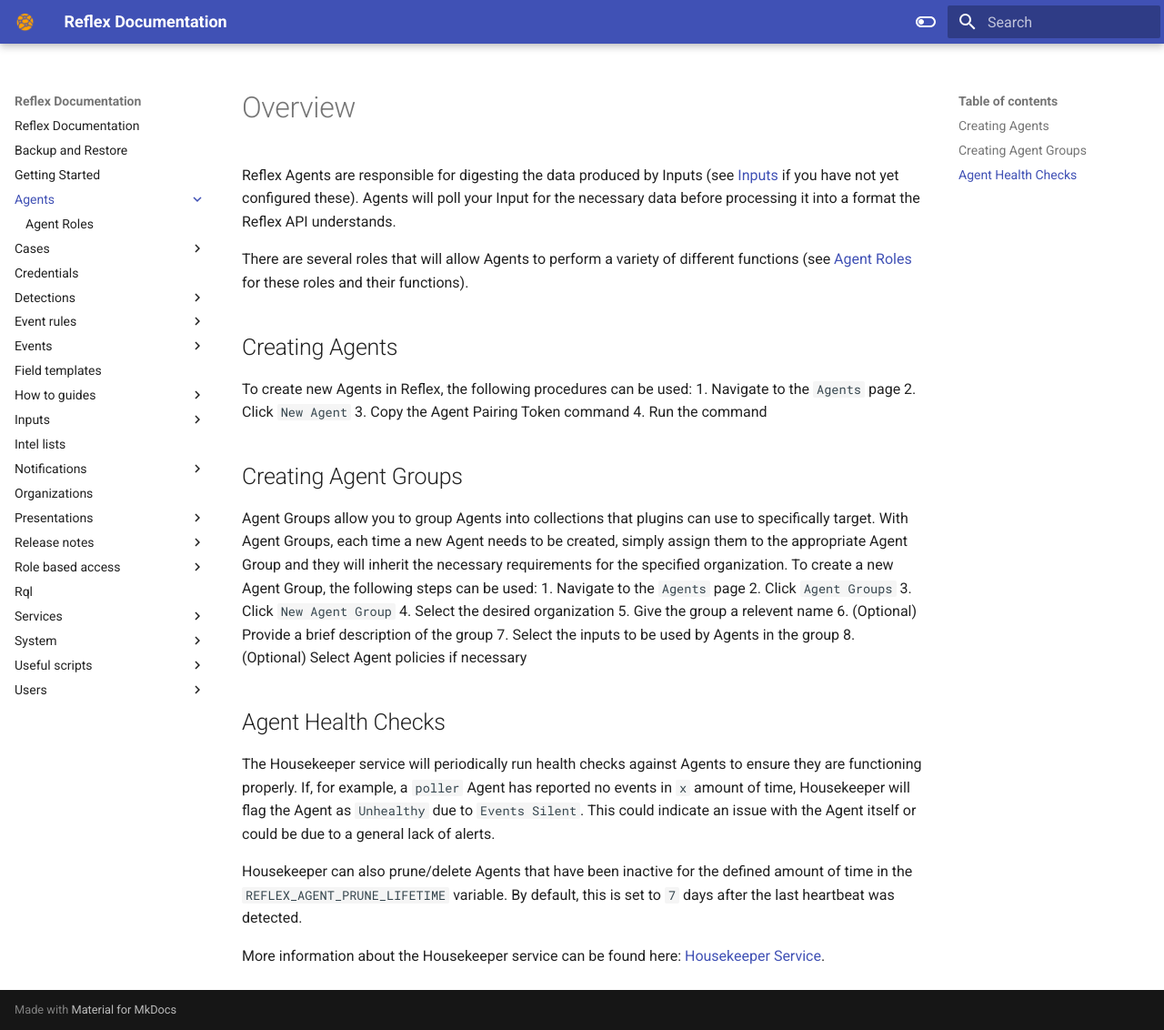
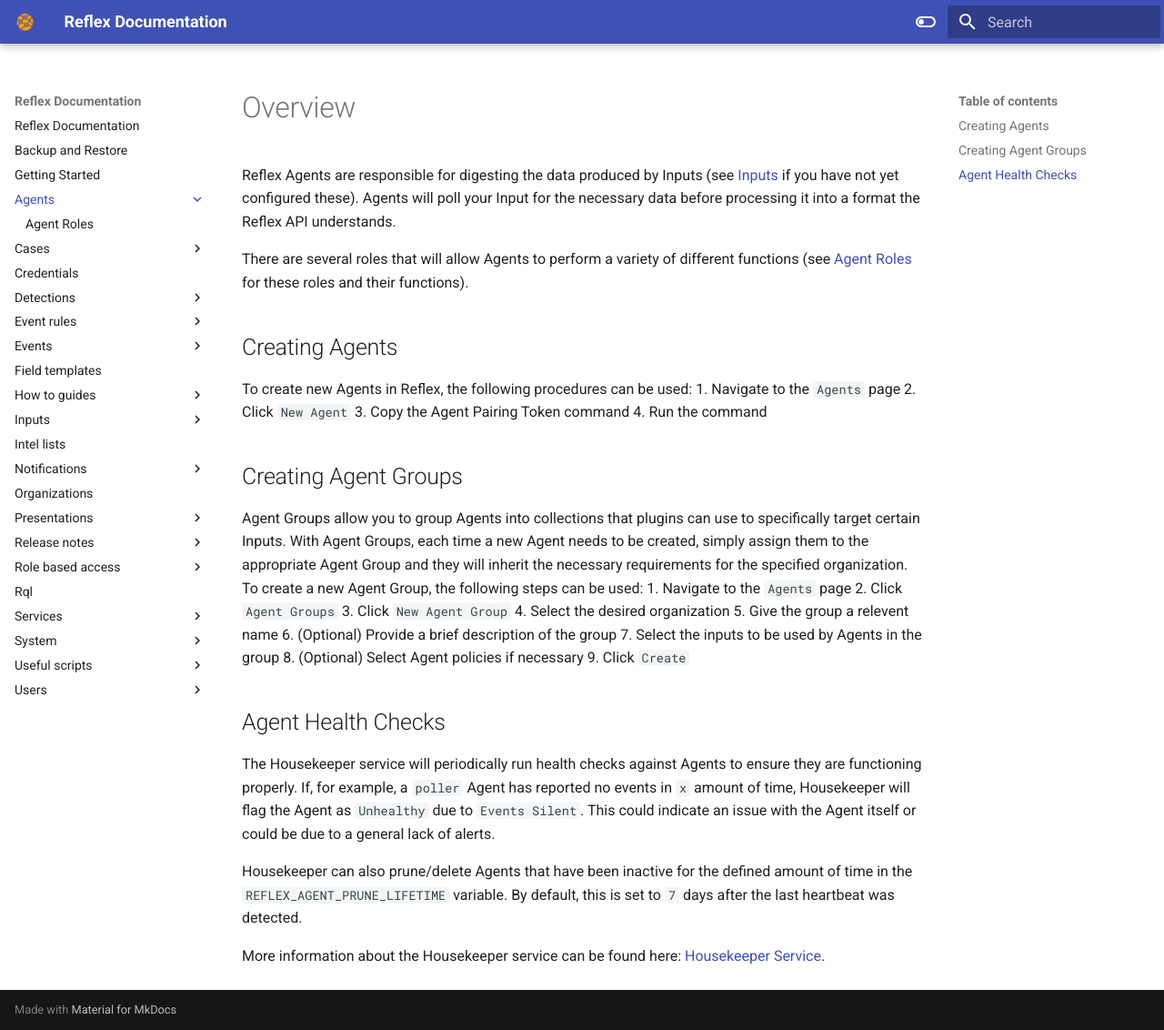
Before and after one commit to reflexsoar/reflex-docs, an MkDocs documentation site: the page built from docs/agents/index.md, in a window 1280 px wide and 1132 px high. Shown: the whole window at 91% size. Built offline with MkDocs 1.6.1 and Material for MkDocs 9.7.7, drawn with Linux system fonts in a browser that asks for light colours.

Commit message:
Added step 9 to creating groups

```diff
--- a/docs/agents/index.md
+++ b/docs/agents/index.md
@@ -12,7 +12,7 @@
 4. Run the command
 
 ## Creating Agent Groups
-Agent Groups allow you to group Agents into collections that plugins can use to specifically target. With Agent Groups, each time a new Agent needs to be created, simply assign them to the appropriate Agent Group and they will inherit the necessary requirements for the specified organization. To create a new Agent Group, the following steps can be used:
+Agent Groups allow you to group Agents into collections that plugins can use to specifically target certain Inputs. With Agent Groups, each time a new Agent needs to be created, simply assign them to the appropriate Agent Group and they will inherit the necessary requirements for the specified organization. To create a new Agent Group, the following steps can be used:
 1. Navigate to the `Agents` page
 2. Click `Agent Groups`
 3. Click `New Agent Group`
@@ -21,6 +21,7 @@
 6. (Optional) Provide a brief description of the group
 7. Select the inputs to be used by Agents in the group
 8. (Optional) Select Agent policies if necessary
+9. Click `Create`
 
 ## Agent Health Checks
 The Housekeeper service will periodically run health checks against Agents to ensure they are functioning properly. If, for example, a `poller` Agent has reported no events in `x` amount of time, Housekeeper will flag the Agent as `Unhealthy` due to `Events Silent`. This could indicate an issue with the Agent itself or could be due to a general lack of alerts.
```
